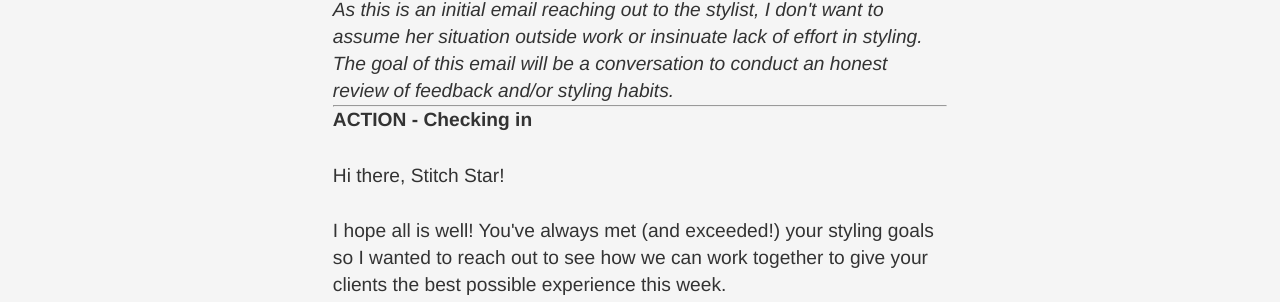
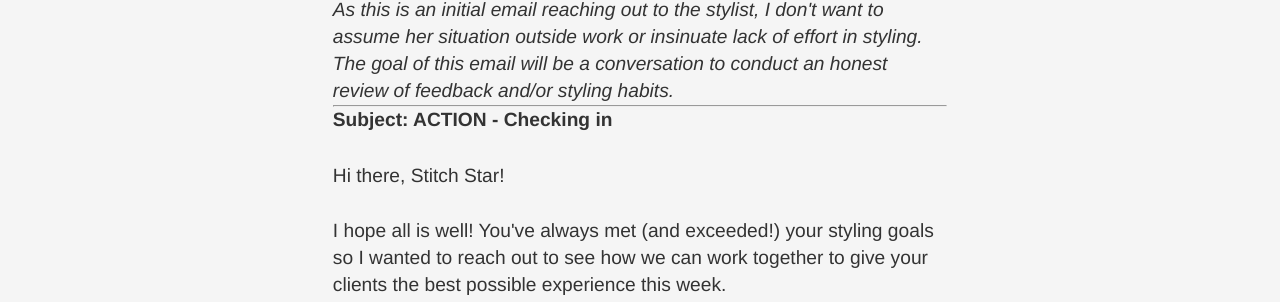
Before and after one commit to znourani/portfolio, a Jekyll site: the page stitchfix/performance.html, which Jekyll copies as it is, in a window 1280 px wide. Shown: the part 321-623 px from the top of the page. Built offline with Jekyll 4.4.1, drawn with Linux system fonts in a browser that asks for light colours; Markdown is read by kramdown in place of the engine named in the settings.

Commit message:
Adding "subject"

```diff
--- a/stitchfix/performance.html
+++ b/stitchfix/performance.html
@@ -20,7 +20,7 @@
 
             <hr />
 
-            <h2>ACTION - Checking in</h2>
+            <h2>Subject: ACTION - Checking in</h2>
 
             <p>Hi there, Stitch Star!</p>
 
```
